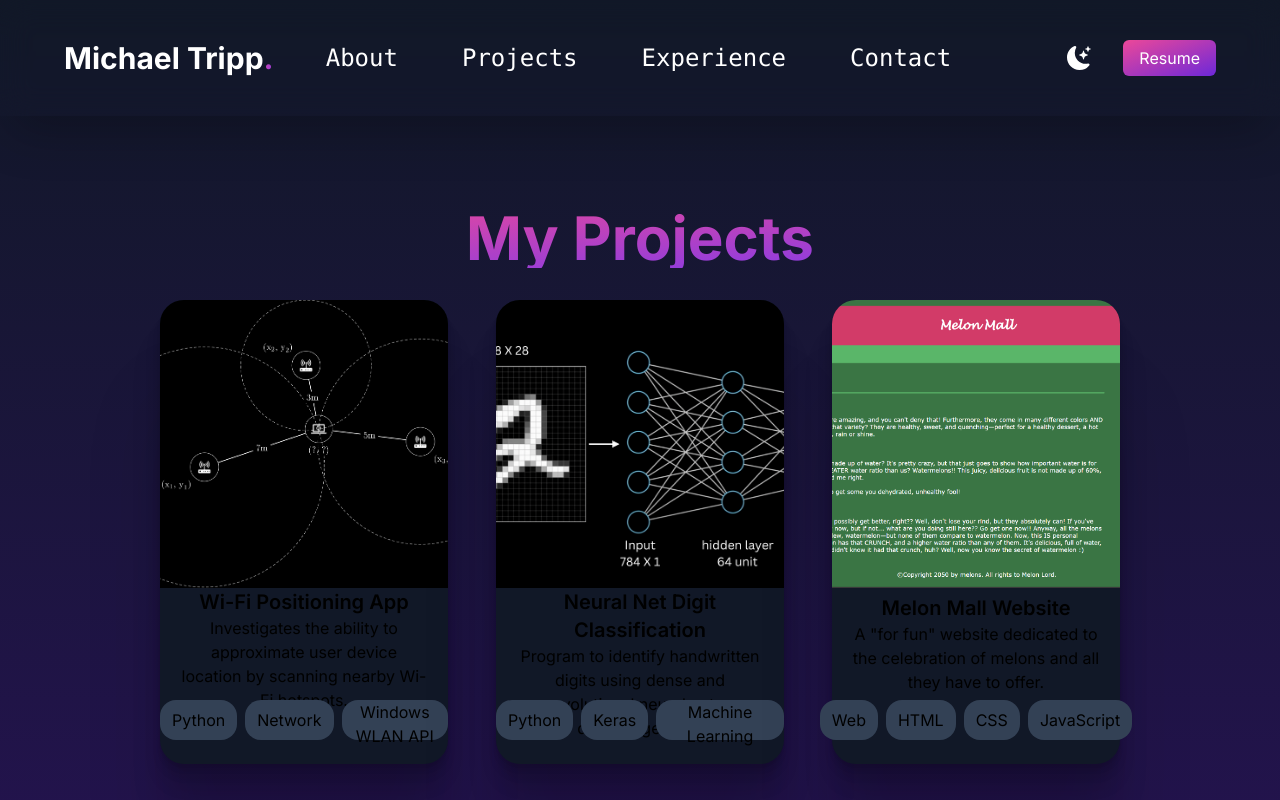
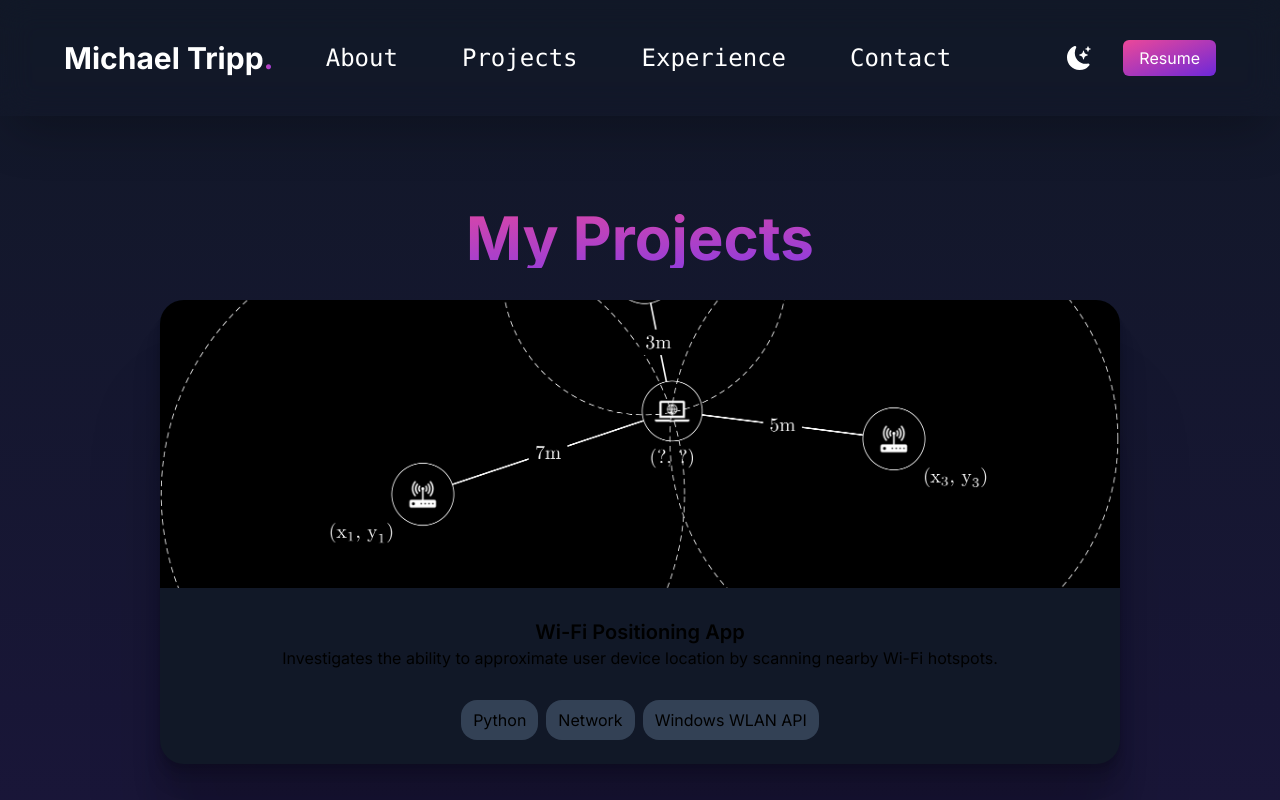
Before and after one commit to mctripp10/mctripp10.github.io, a Next.js app: page /pages/projects in a window 1280 px wide. Shown: the top 800 px of the page. Built offline with nearby package versions, Linux system fonts and the light colour scheme.

Commit message:
Flex col experimenting

```diff
--- a/app/components/ProjectsSection.jsx
+++ b/app/components/ProjectsSection.jsx
@@ -48,9 +48,9 @@ const projectsData = [
 const ProjectsSection = () => {
     return (
         <>
-            <div className='grid md:grid-cols-3 gap-8 md:gap-12 mb-20'>
+            <div className='flex flex-col flex-grow gap-8 md:gap-12 mb-20'>
                 {projectsData.map((project) => (
-                    <ProjectCard
+                    <ProjectCard className='w-1/3'
                         key={project.id}
                         title={project.title}
                         description={project.description}
```
